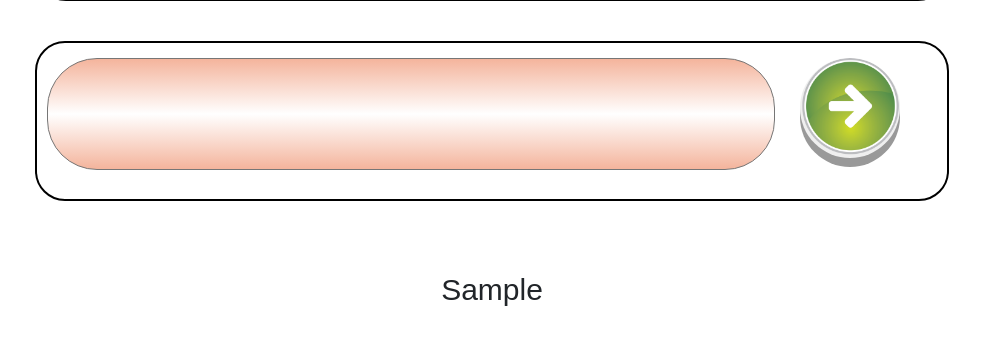
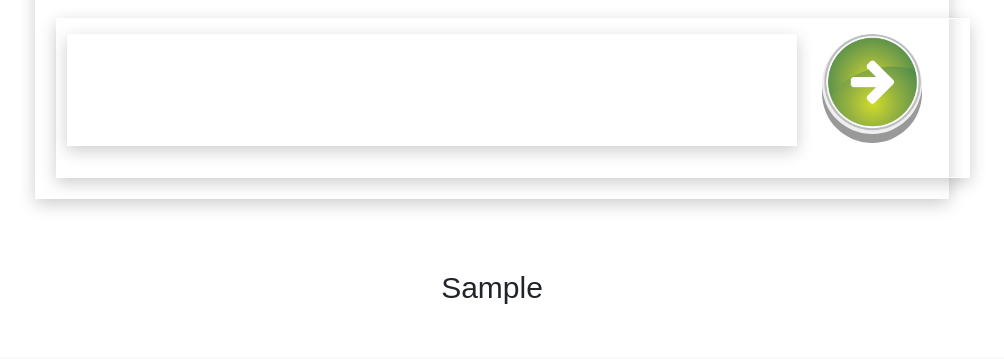
Before and after one commit to jfranzm/Furiends, a Django app: page /post/create/1/photo/1/ in a window 1280 px wide. Shown: the part 589-948 px from the top of the page, without its empty margins (148-1152 px from the left). After the commit the page ends 893 px from the top, so only its background shows below. Run offline with Django 4.2, Linux system fonts and the light colour scheme; tables that the repository leaves empty hold one stand-in row (values such as "Sample post").

Commit message:
update picture detail UI

```diff
--- a/main_app/static/css/style.css
+++ b/main_app/static/css/style.css
@@ -189,8 +189,8 @@
 .comment-page {
   display: flex;
   flex-direction: row;
+  flex-wrap: wrap;
   justify-content: space-evenly;
-  /* text-align: left; */
   width: auto;
   max-width: 914px;
 }
@@ -198,21 +198,18 @@
 .comment-page,
 .comment-insert,
 .post-comment {
-  border: solid 2px black;
+  border: 1px white solid;
   margin: 20px;
-  border-radius: 30px;
+  box-shadow: 0 5px 1rem 0 rgba(0,0,0,0.2);
   max-width: 914px;
 }
 
-/* .image-comment, .post-comment {
-  display: inline-block;
-} */
 
 .post-comment {
   height: 25em;
   width: 25em;
-  border-radius: 10px;
-  /* left: 0; */
+
+
 }
 
 .lower-post-comment {
@@ -234,9 +231,11 @@
 
 .image-comment {
   margin: 10px;
+  margin-top: 20px;
   height: 25em;
   width: 25em;
-  border-radius: 50%;
+  border: 1px rgba(255, 255, 255, 0.035) solid;
+  box-shadow: 0 5px 1rem 0 rgba(0,0,0,0.2);
 }
 
 .comment-insert {
@@ -270,19 +269,15 @@
   transform: translateY(4px);
 }
 .comment-write {
-  /* border: solid 2px #f4b49c; */
-  border-radius: 50px;
-  /* background-color: #f4b49c; */
-  background-image: linear-gradient(#f4b49c, white, #f4b49c);
-  padding: 30px;
-  /* opacity: 30%; */
+  padding: 10px;
   margin: 10px;
   margin-top: 15px;
   width: 80%;
   height: 7em;
-  font-family: "Merriweather", serif;
   resize: None;
   overflow: hidden;
+  border: 1px white solid;
+  box-shadow: 0 5px 1rem 0 rgba(0,0,0,0.2);
 }
 
 .full-page-comment {
--- a/main_app/templates/base.html
+++ b/main_app/templates/base.html
@@ -39,9 +39,15 @@
   <body>
     <nav class="navbar navbar-expand-lg bg-body-tertiary">
       <div class="container-fluid" id="nav_new">
+        {% if user_id %}
+        <a class="navbar-brand" href="{% url 'home' user_id %}"
+          ><img src="{% static 'images/Furiends_Logo.png' %}" alt="Furiends"
+        /></a>
+        {% else %}
         <a class="navbar-brand" href="/"
           ><img src="{% static 'images/Furiends_Logo.png' %}" alt="Furiends"
         /></a>
+        {% endif %}
         <button
           class="navbar-toggler"
           type="button"
--- a/main_app/templates/picture_comment.html
+++ b/main_app/templates/picture_comment.html
@@ -40,8 +40,6 @@
         {% endfor %}
       </div>
     </div>
-  </div>
-
     <div class="comment-insert">
       <form
         action="{% url 'post_create_comment' user_id photo_id %}"
@@ -58,6 +56,9 @@
         <button class="comment-submit"></button>
       </form>
     </div>
+  </div>
+
+
 </div>
 <h1>{{photos.caption}}</h1>
 
```
Lines whose indentation alone changed are shown as unchanged.
